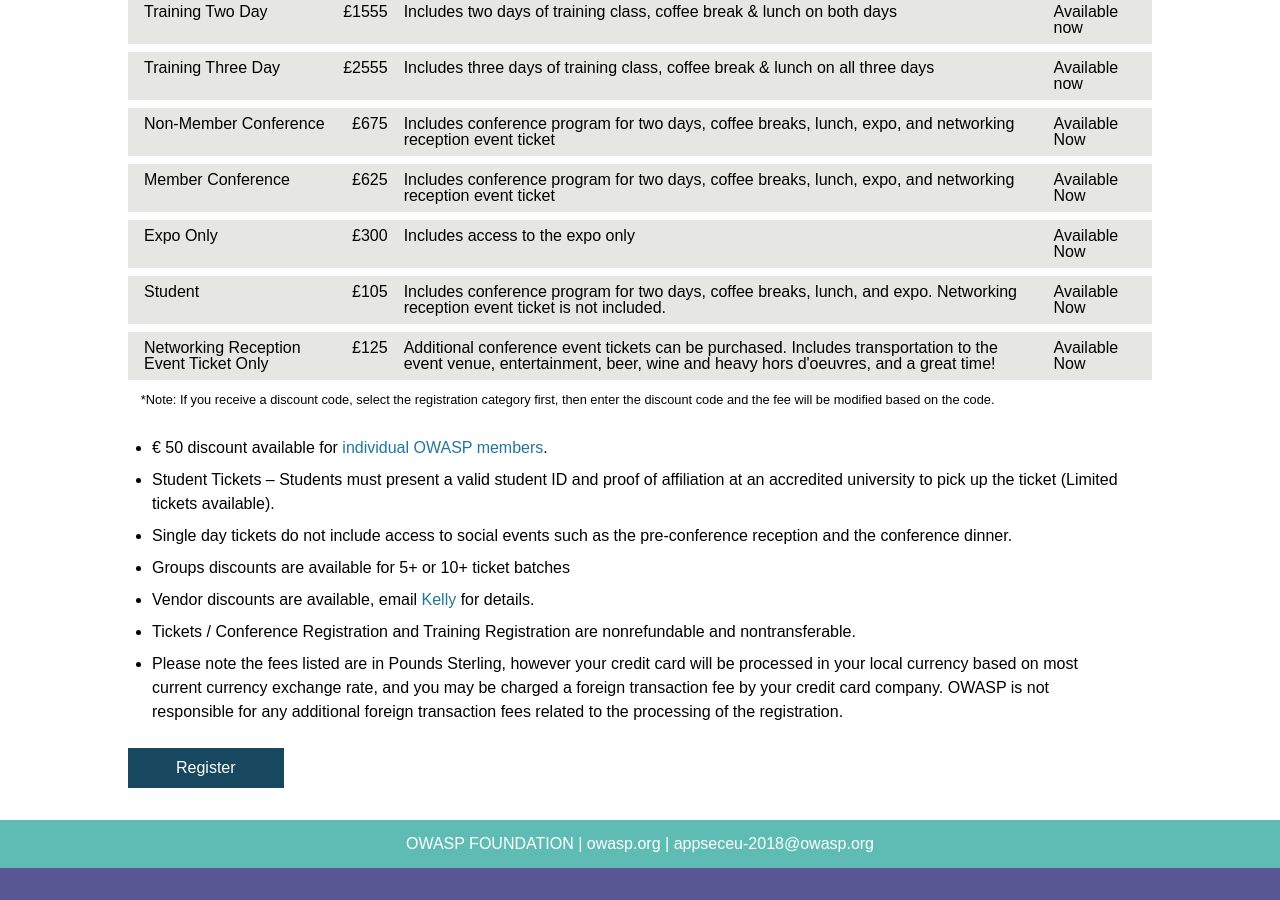
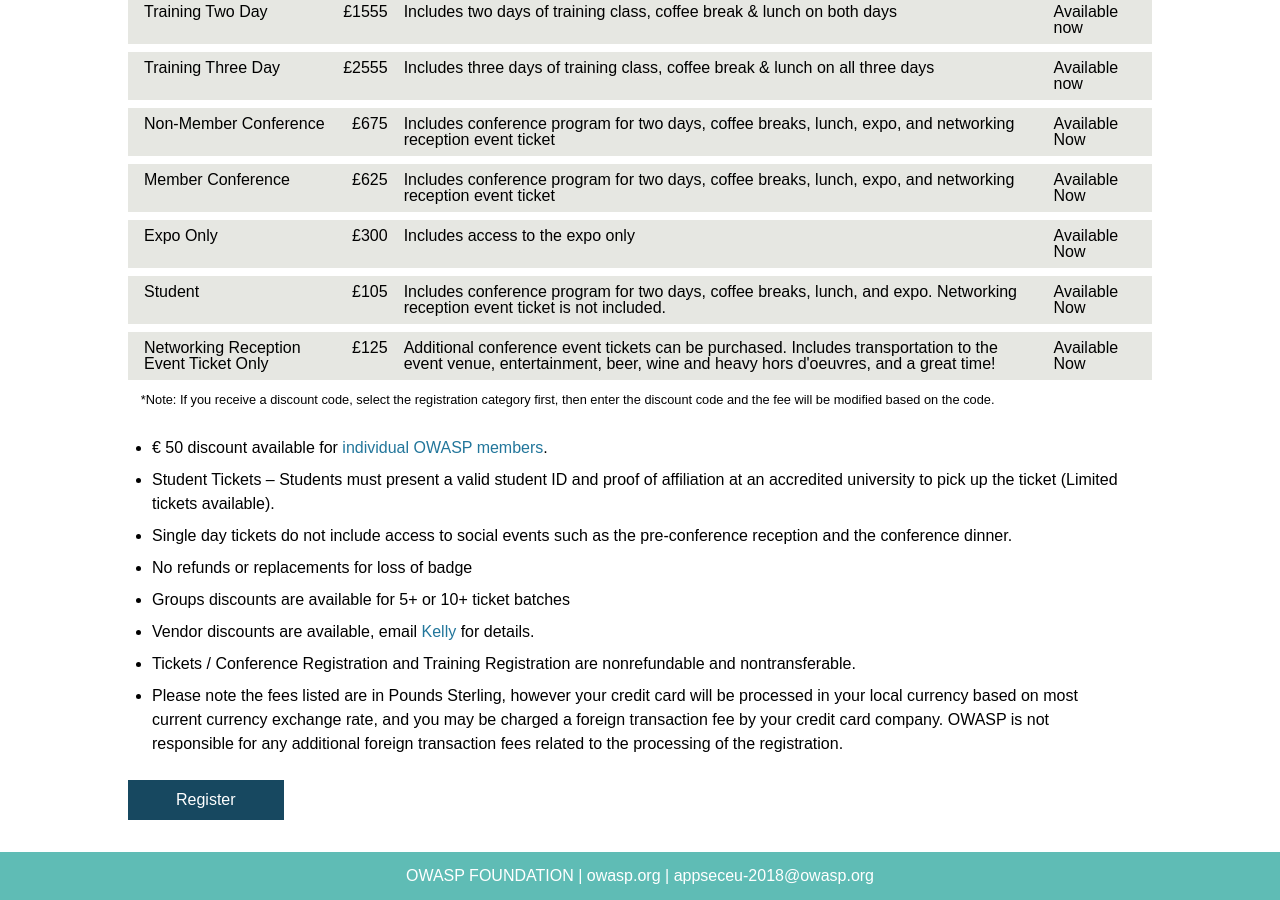
Before and after one commit to OWASP/AppSecEurope2018, a Jekyll site: the page built from register.md, in a window 1280 px wide and 900 px high, scrolled down 912 px. Built offline with Jekyll 4.4.1, drawn with Linux system fonts in a browser that asks for light colours; some web fonts are replaced; before the commit the page ends 1780 px from its top, so only the background shows below that.

Commit message:
Loss of badge disclaimer

```diff
--- a/register.md
+++ b/register.md
@@ -90,6 +90,7 @@
 * € 50 discount available for [individual OWASP members](https://myowasp.force.com/login).
 * Student Tickets – Students must present a valid student ID and proof of affiliation at an accredited university to pick up the ticket (Limited tickets available).
 * Single day tickets do not include access to social events such as the pre-conference reception and the conference dinner.
+* No refunds or replacements for loss of badge
 * Groups discounts are available for 5+ or 10+ ticket batches
 * Vendor discounts are available, email [Kelly](mailto:kelly.santalucia@owasp.org) for details.
 * Tickets / Conference Registration and Training Registration are nonrefundable and nontransferable.
```
